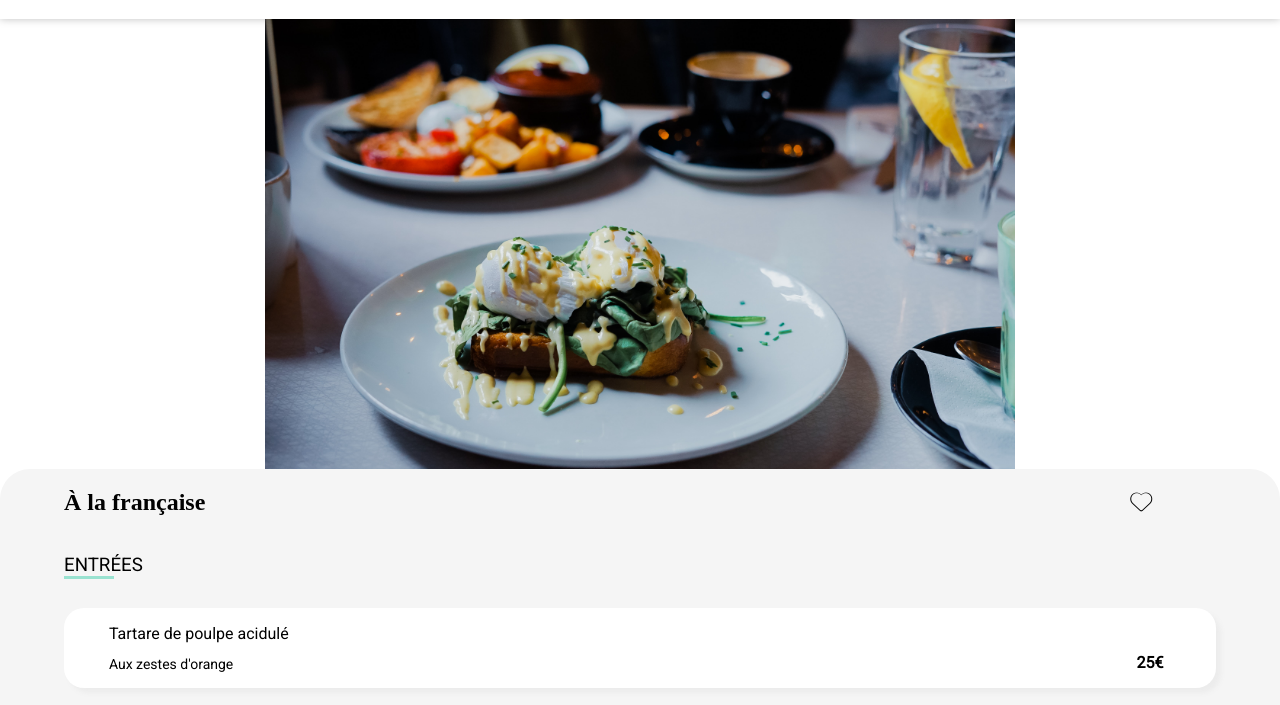
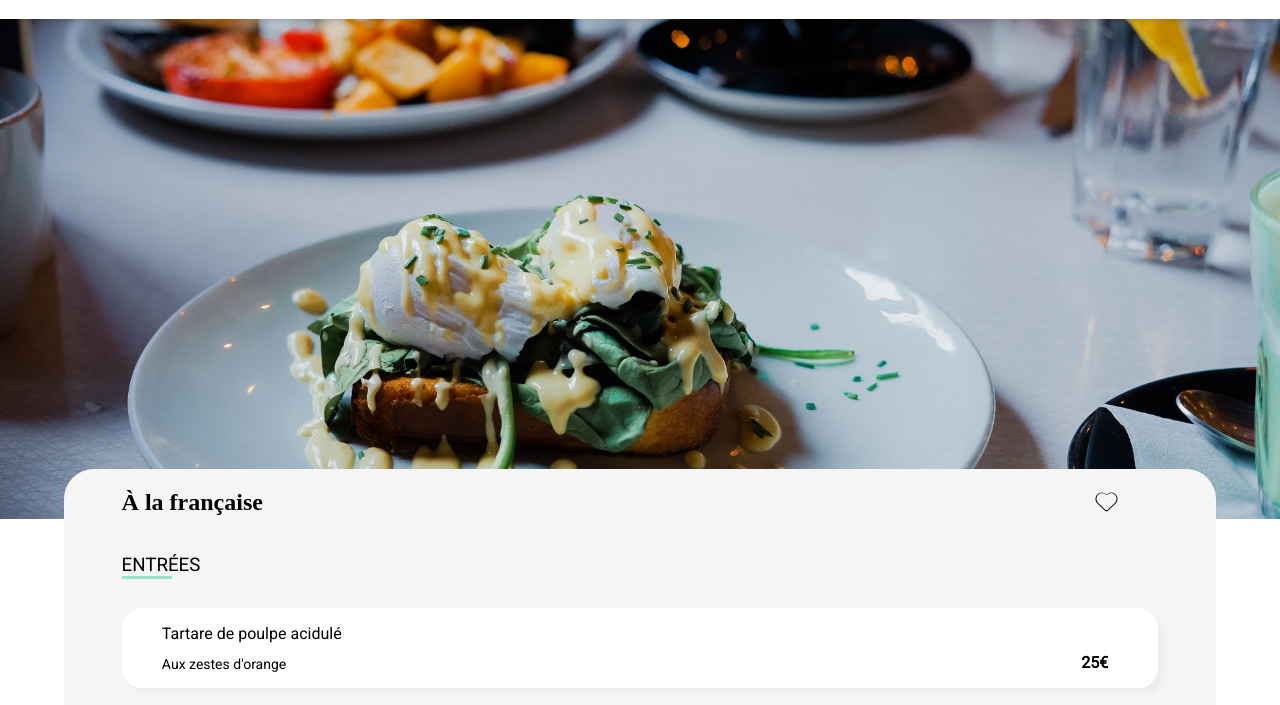
Before and after one commit to Jeremy-96/omf, a website: page à_la_française.html in a window 1280 px wide. Shown: the part 61-766 px from the top of the page. Drawn offline with Linux system fonts and the light colour scheme; a web font is replaced by a local one.

Commit message:
last correction

```diff
--- a/sass/layouts/_section.scss
+++ b/sass/layouts/_section.scss
@@ -104,6 +104,7 @@
     @extend %flex-center;
     flex-direction:column;
     .image {
+        width:100%;
         height:450px;
         img {
             width:100%;
--- a/sass/utils/_mixins.scss
+++ b/sass/utils/_mixins.scss
@@ -1,7 +1,7 @@
 /* BREAKPOINTS */
 /* Breakpoint pour mobile */
 @mixin mobile-only {
-    @media screen and(max-device-width:map-get($breakpoints,mobile)) {
+    @media screen and(max-width:map-get($breakpoints,mobile)) {
         @content;
     }
 }
@@ -9,7 +9,7 @@
 
 /* Breakpoint pour tablet */
 @mixin tablet-only {
-    @media screen and(max-device-width:map-get($breakpoints,tablet)) {
+    @media screen and(max-width:map-get($breakpoints,tablet)) {
         @content;
     }
 }
```
Also changed, not shown: css/style.css, 1 other file.
